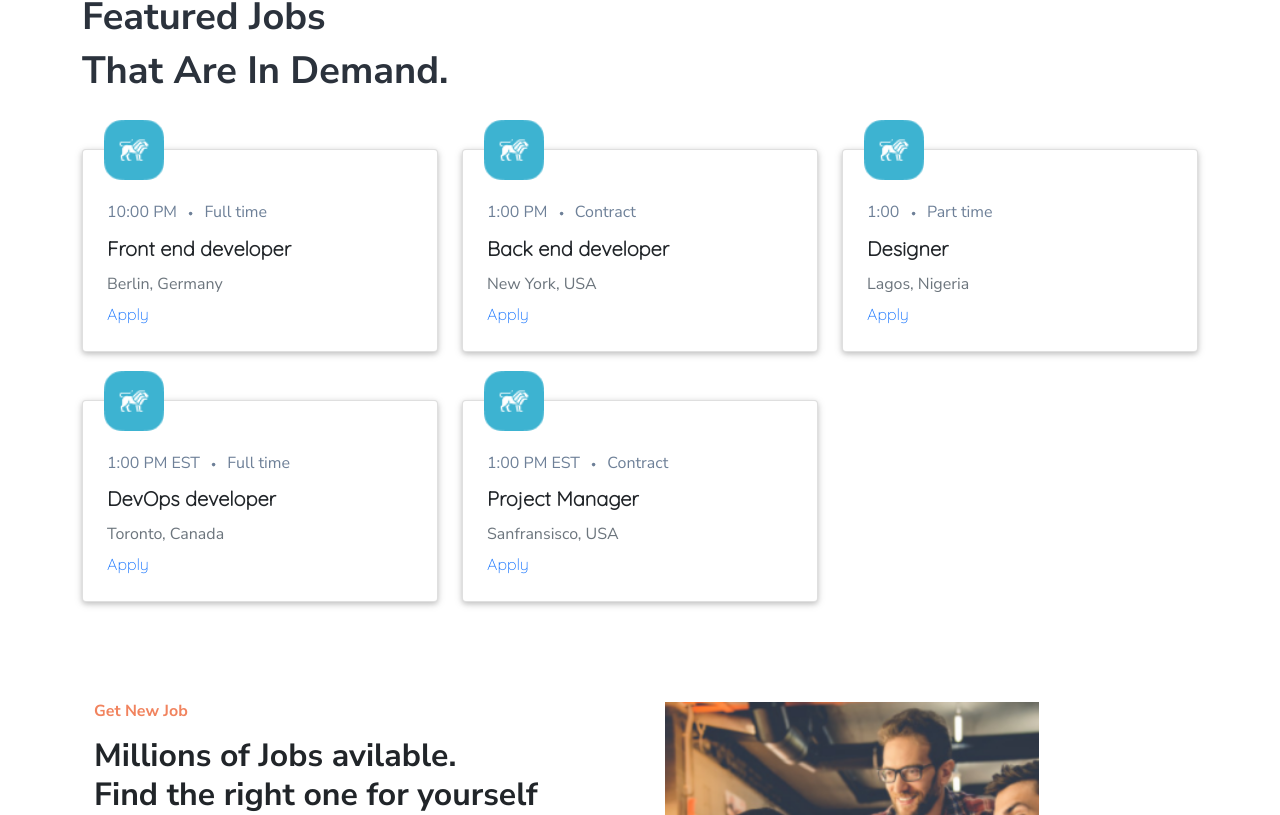
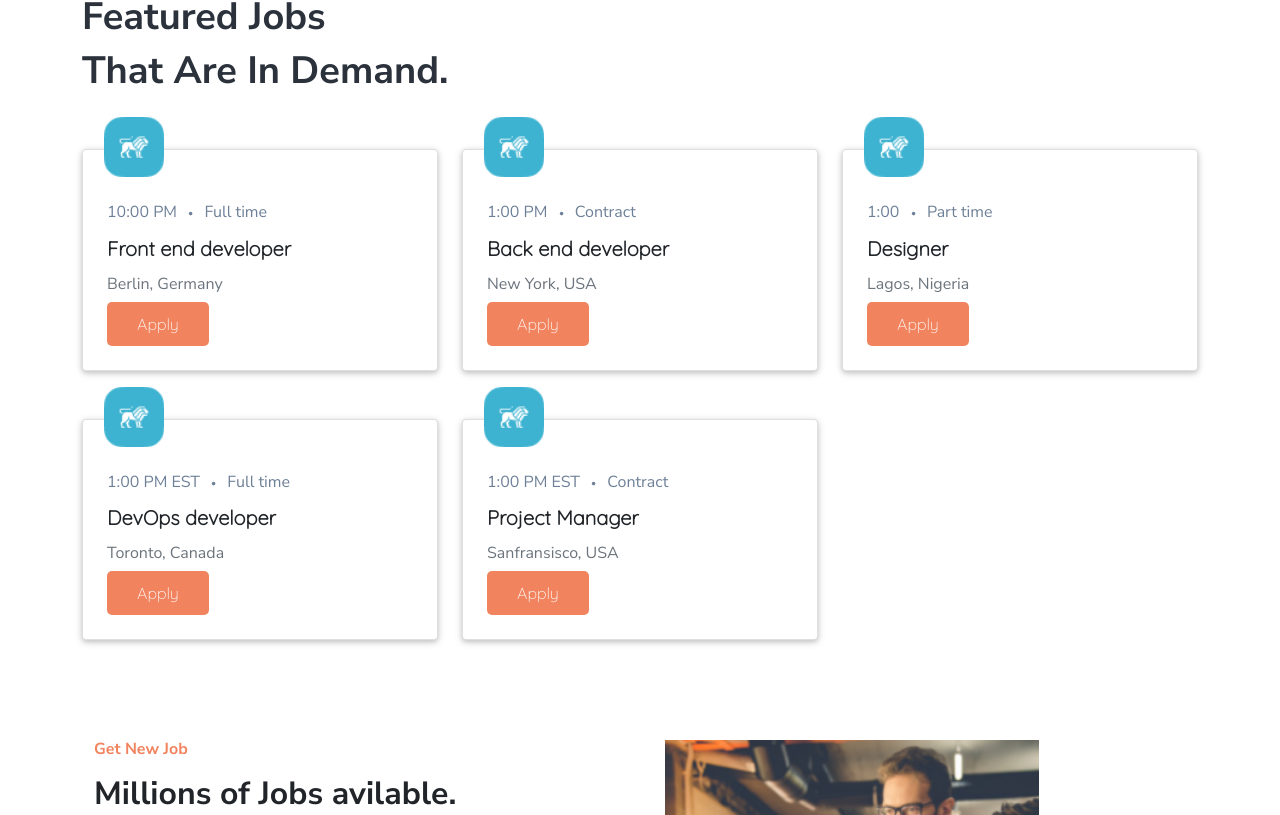
Before and after one commit to Ademayowa/strapi-job-app-v1, a Next.js app: page / in a window 1280 px wide. Shown: the part 699-1514 px from the top of the page. Built offline with nearby package versions, Linux system fonts and the light colour scheme; no server answers.

Commit message:
clean ups

```diff
--- a/pages/index.js
+++ b/pages/index.js
@@ -9,11 +9,15 @@ import styles from '@/styles/Home.module.css';
 
 export default function Home({ jobs }) {
   return (
+    <Layout title='FindGigs | Home'>
       <div className={styles.home}>
         <Hero />
         <Container>
           <Col lg={12} className='mt-5'>
-          <SectionHeader title='Featured jobs' subtitle='that are in demand.' />
+            <SectionHeader
+              title='Featured jobs'
+              subtitle='that are in demand.'
+            />
           </Col>
 
           <Row>
@@ -25,6 +29,7 @@ export default function Home({ jobs }) {
           <Info />
         </Container>
       </div>
+    </Layout>
   );
 }
 
--- a/pages/jobs/featuredJobList.js
+++ b/pages/jobs/featuredJobList.js
@@ -27,8 +27,8 @@ export default function FeaturedJobListPage({ job }) {
           <Card.Text className={styles.text}>{role}</Card.Text>
           <h5 className='fs-6 text-secondary'>{company}</h5>
           <h5 className='fs-6 text-secondary'>{location}</h5>
-          <Link href={`/jobs/${job.slug}`} className={styles.danger}>
-            <a>Apply</a>
+          <Link href={`/jobs/${job.slug}`}>
+            <a className='btn btn-danger'>Apply</a>
           </Link>
         </Card.Body>
       </Card>
--- a/sections/Hero.js
+++ b/sections/Hero.js
@@ -11,12 +11,10 @@ import {
 } from 'react-bootstrap';
 import Image from 'next/image';
 import { BiSearch } from 'react-icons/bi';
-import Layout from '@/components/Layout';
 import styles from '@/styles/Hero.module.css';
 
 export default function Hero() {
   return (
-    <Layout title='Home'>
     <section className={styles.hero}>
       <Container>
         <Row>
@@ -25,8 +23,8 @@ export default function Hero() {
               The easiest way to get your new job.
             </h1>
             <p className={styles.lead}>
-                Searching and finding your dream job is now easier than ever.
-                Just browse a job and apply with ease.
+              Searching and finding your dream job is now easier than ever. Just
+              browse a job and apply with ease.
             </p>
           </Col>
         </Row>
@@ -58,6 +56,5 @@ export default function Hero() {
         />
       </div>
     </section>
-    </Layout>
   );
 }
--- a/styles/globals.css
+++ b/styles/globals.css
@@ -20,6 +20,7 @@ body {
 }
 .btn-danger {
   background-color: var(--btn-color) !important;
+  padding: 10px 30px;
   border: none !important;
 }
 
```
Lines whose indentation alone changed are shown as unchanged.
